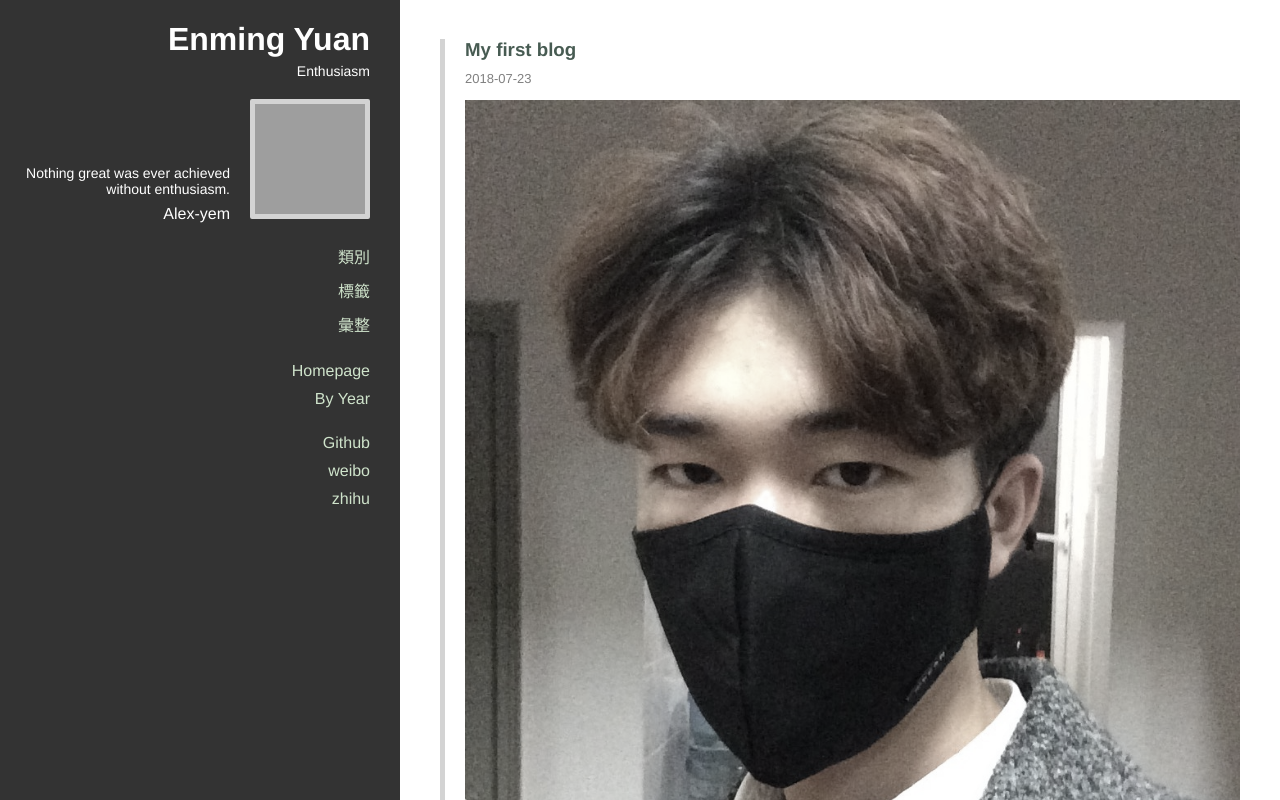
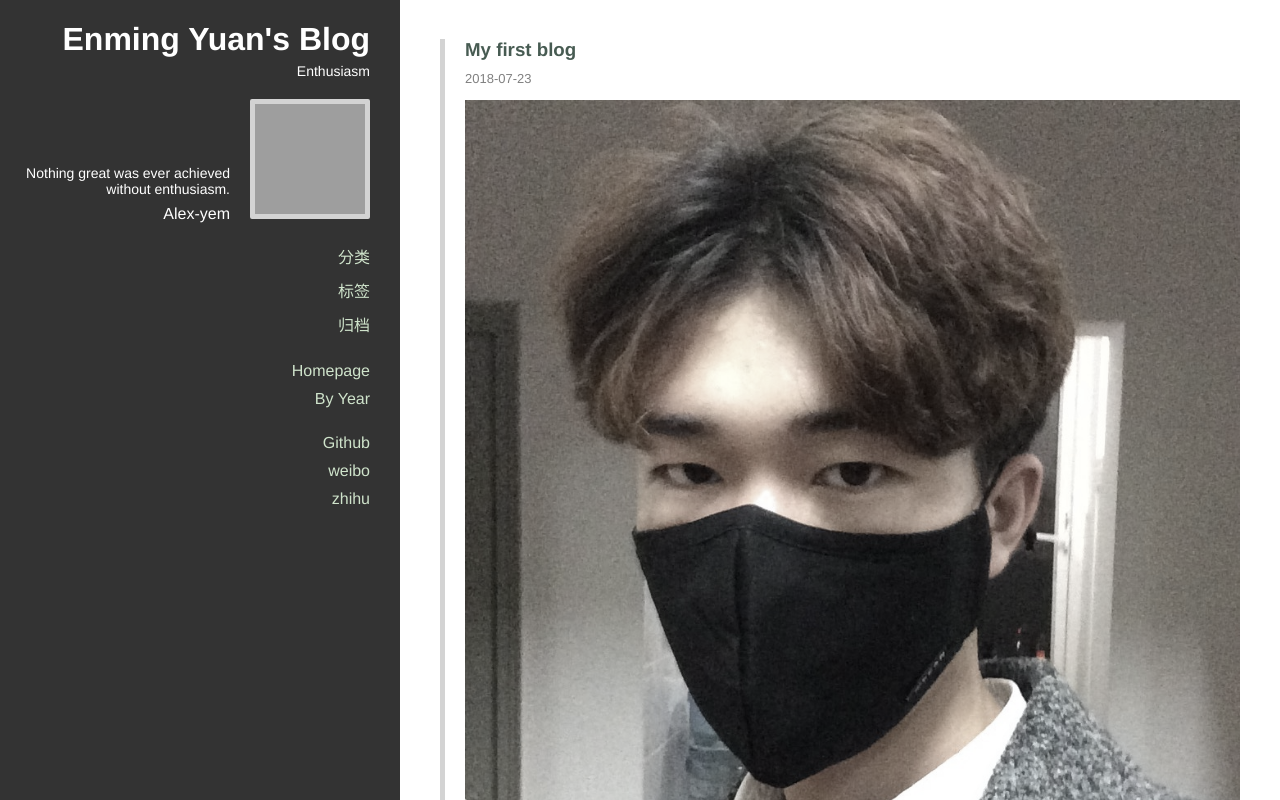
Before and after one commit to yuanenming/yuanenming.github.io, a plain HTML site: page blog/index.html in a window 1280 px wide. Drawn offline with nearby package versions, Linux system fonts and the light colour scheme; grey boxes are pictures that could not be loaded; files whose address does not match are found by name.

Commit message:
Site updated: 2018-07-23 20:40:03

```diff
--- a/blog/index.html
+++ b/blog/index.html
@@ -8,24 +8,24 @@
 
 <title>
 
-    Enming Yuan
+    Enming Yuan&#39;s Blog
 
 </title>
 
 <meta name="description" content="Nothing great was ever achieved without enthusiasm.">
 <meta name="keywords" content="Machine Learning, Bioinformatics">
 <meta property="og:type" content="website">
-<meta property="og:title" content="Enming Yuan">
+<meta property="og:title" content="Enming Yuan&#39;s Blog">
 <meta property="og:url" content="http://www.yuanenming.com/blog/index.html">
-<meta property="og:site_name" content="Enming Yuan">
+<meta property="og:site_name" content="Enming Yuan&#39;s Blog">
 <meta property="og:description" content="Nothing great was ever achieved without enthusiasm.">
 <meta property="og:locale" content="zh-Han">
 <meta name="twitter:card" content="summary">
-<meta name="twitter:title" content="Enming Yuan">
+<meta name="twitter:title" content="Enming Yuan&#39;s Blog">
 <meta name="twitter:description" content="Nothing great was ever achieved without enthusiasm.">
 
 
-  <link rel="alternative" href="/atom.xml" title="Enming Yuan" type="application/atom+xml">
+  <link rel="alternative" href="/atom.xml" title="Enming Yuan&#39;s Blog" type="application/atom+xml">
 
 
 
@@ -52,13 +52,13 @@
     <span class="icon-bar"></span>
     <span class="icon-bar"></span>
   </button>
-  <a class="title" href="/blog/">Enming Yuan</a>
+  <a class="title" href="/blog/">Enming Yuan&#39;s Blog</a>
 </div>
 
   <div class="main-container">
     <div class="sidebar">
   <div class="header">
-    <h1 class="title"><a href="/blog/">Enming Yuan</a></h1>
+    <h1 class="title"><a href="/blog/">Enming Yuan&#39;s Blog</a></h1>
 
       <p class="subtitle">
         Enthusiasm
@@ -89,21 +89,21 @@
 
 
               <li class="category-list-container">
-                <a href="javascript:;">類別</a>
+                <a href="javascript:;">分类</a>
 
               </li>
 
 
 
               <li class="tag-list-container">
-                <a href="javascript:;">標籤</a>
+                <a href="javascript:;">标签</a>
 
               </li>
 
 
 
               <li class="archive-list-container">
-                <a href="javascript:;">彙整</a>
+                <a href="javascript:;">归档</a>
                 <ul class="archive-list"><li class="archive-list-item"><a class="archive-list-link" href="/blog/archives/2018/">2018</a><span class="archive-list-count">2</span></li></ul>
               </li>
 
@@ -243,7 +243,7 @@
 
           <div class="main-footer">
 
-    © 2018 Enming Yuan - Powered by <a href="http://hexo.io" target="_blank">Hexo</a> - Theme <a href="https://github.com/denjones/hexo-theme-chan" target="_blank">Chan</a>
+    © 2018 Enming Yuan&#39;s Blog - Powered by <a href="http://hexo.io" target="_blank">Hexo</a> - Theme <a href="https://github.com/denjones/hexo-theme-chan" target="_blank">Chan</a>
 
 </div>
 
```
Also changed, not shown: blog/2018/07/22/hello-world/index.html (+10 -10 lines), blog/2018/07/23/My-first-blog/index.html (+10 -10 lines), blog/archives/2018/07/index.html (+11 -11 lines), blog/archives/2018/index.html (+11 -11 lines), blog/archives/index.html (+11 -11 lines).
